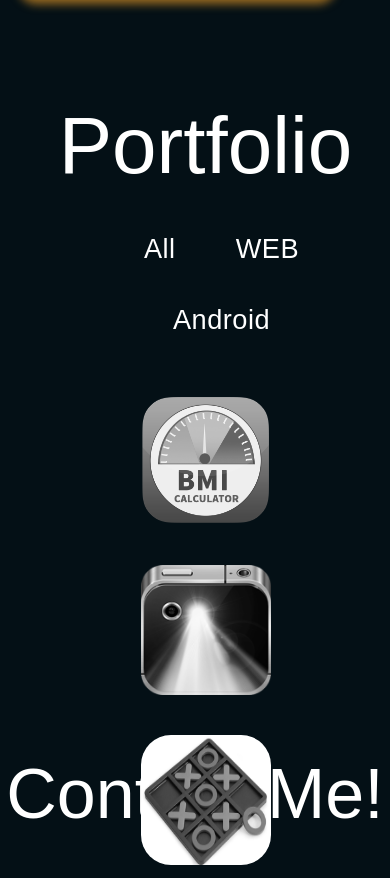
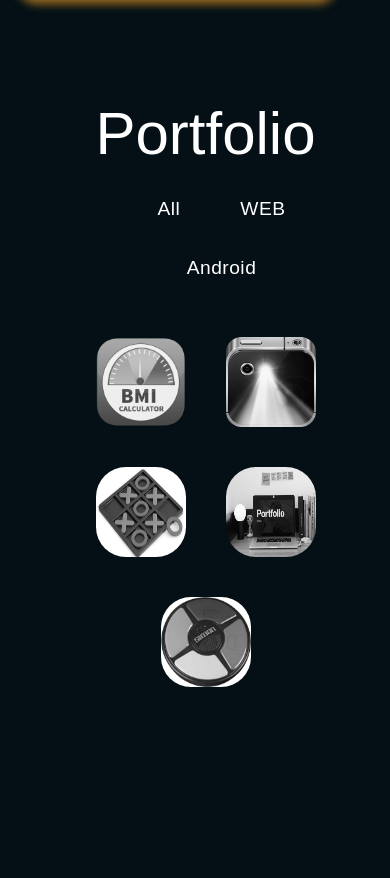
Before and after one commit to Kunalsinghchauhan/kunal-portfolio, a plain HTML site: page index.html in a window 390 px wide. Shown: the part 3029-3907 px from the top of the page. Drawn offline with nearby package versions, Linux system fonts and the light colour scheme.

Commit message:
project section imroved

```diff
--- a/style.css
+++ b/style.css
@@ -5,6 +5,7 @@
 }
 body {
   scroll-behavior: smooth;
+  max-width: 100vw;
 }
 #header {
   width: 100%;
@@ -377,18 +378,18 @@ svg {
 .up-arrow {
   width: 80px;
   position: relative;
-left: 21rem;
+left: 12rem;
 animation: floating-arrow 1s alternate infinite ;
 }
 
 @keyframes floating-arrow {
   from{
     border-radius: 30%;
-    bottom: -30px;
+    bottom: 5px;
   }
   to{
     border-radius: 50%;
-    bottom: 0px;
+    bottom: 20px;
   }
 }
 
@@ -544,3 +545,26 @@ animation: floating-arrow 1s alternate infinite ;
 
 
 }
+
+
+@media only screen and (max-width: 556px) {
+  .project-card {
+    width: 110px;
+    height: 110px;
+  }
+  .project-filter {
+    margin: 10px;
+  }
+  .list{
+    font-size: 1.2rem;
+  }
+
+  #portfolio {
+    width: 90%;
+    height: 100vh;
+  }
+
+  #portfolio h2 {
+    font-size: 60px;
+  }
+  }
```
